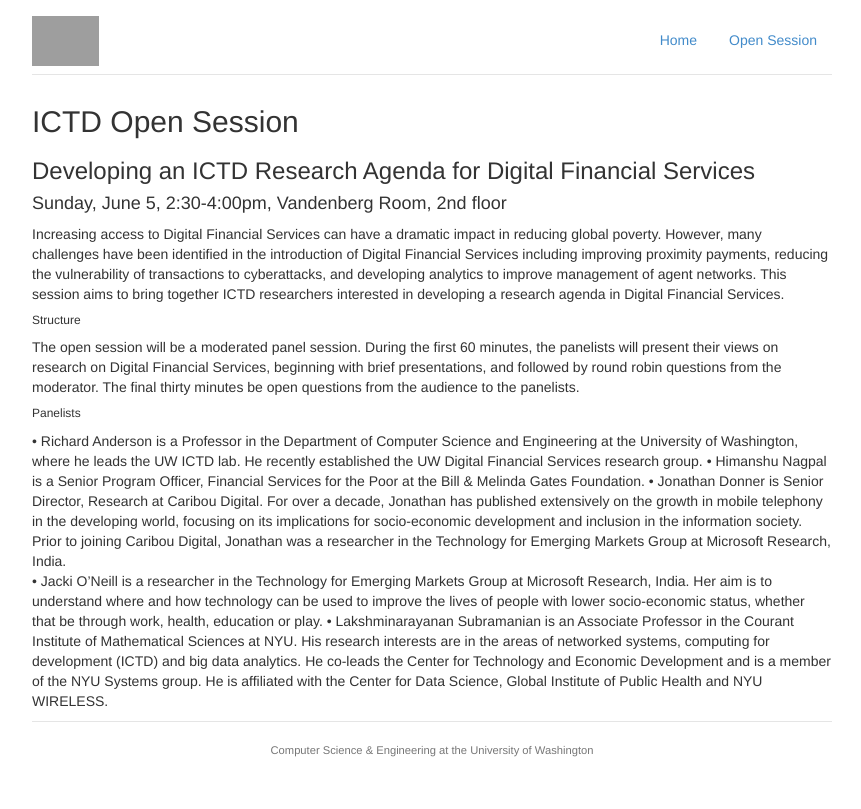
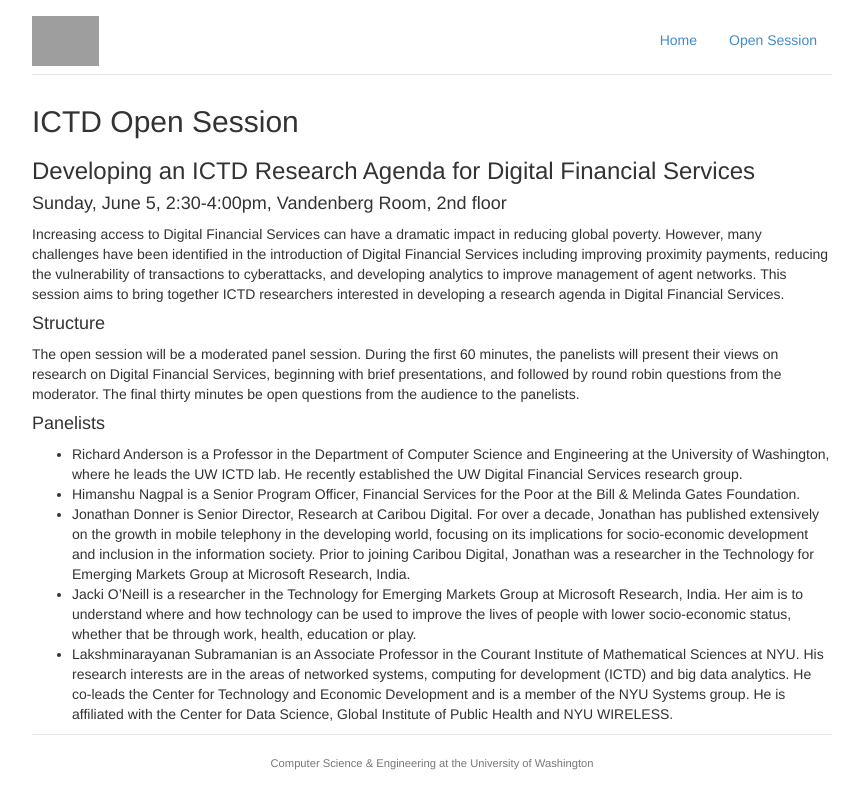
Before and after one commit to uw-ictd/uw-ictd.github.io, a Jekyll site: the page built from dfs/ictd_open_session.md, in a window 1280 px wide. Shown: the top 809 px of the page, without its empty margins (208-1069 px from the left). Built offline with Jekyll 4.4.1, drawn with Linux system fonts in a browser that asks for light colours; grey boxes are pictures that could not be loaded.

Commit message:
Trying for an itemized list with MD

```diff
--- a/dfs/ictd_open_session.md
+++ b/dfs/ictd_open_session.md
@@ -9,14 +9,14 @@
 
 Increasing access to Digital Financial Services can have a dramatic impact in reducing global poverty.  However, many challenges have been identified in the introduction of Digital Financial Services including improving proximity payments, reducing the vulnerability of transactions to cyberattacks, and developing analytics to improve management of agent networks.  This session aims to bring together ICTD researchers interested in developing a research agenda in Digital Financial Services.
 
-###### Structure
+#### Structure
 
 The open session will be a moderated panel session.  During the first 60 minutes, the panelists will present their views on research on Digital Financial Services,  beginning with brief presentations, and followed by round robin questions from the moderator.  The final thirty minutes be open questions from the audience to the panelists.
 
-###### Panelists
+#### Panelists
 
-• Richard Anderson is a Professor in the Department of Computer Science and Engineering at the University of Washington, where he leads the UW ICTD lab.  He recently established the UW Digital Financial Services research group.
-• Himanshu Nagpal is a Senior Program Officer, Financial Services for the Poor at the Bill & Melinda Gates Foundation.
-• Jonathan Donner is Senior Director, Research at Caribou Digital. For over a decade, Jonathan has published extensively on the growth in mobile telephony in the developing world, focusing on its implications for socio-economic development and inclusion in the information society.  Prior to joining Caribou Digital, Jonathan was a researcher in the Technology for Emerging Markets Group at Microsoft Research, India.
-• Jacki O’Neill is a researcher in the Technology for Emerging Markets Group at Microsoft Research, India.   Her aim is to understand where and how technology can be used to improve the lives of people with lower socio-economic status, whether that be through work, health, education or play.
-• Lakshminarayanan Subramanian is an Associate Professor in the Courant Institute of Mathematical Sciences at NYU. His research interests are in the areas of networked systems, computing for development (ICTD) and big data analytics. He co-leads the Center for Technology and Economic Development and is a member of the NYU Systems group. He is affiliated with the Center for Data Science, Global Institute of Public Health and NYU WIRELESS.
+* Richard Anderson is a Professor in the Department of Computer Science and Engineering at the University of Washington, where he leads the UW ICTD lab.  He recently established the UW Digital Financial Services research group.
+* Himanshu Nagpal is a Senior Program Officer, Financial Services for the Poor at the Bill & Melinda Gates Foundation.
+* Jonathan Donner is Senior Director, Research at Caribou Digital. For over a decade, Jonathan has published extensively on the growth in mobile telephony in the developing world, focusing on its implications for socio-economic development and inclusion in the information society.  Prior to joining Caribou Digital, Jonathan was a researcher in the Technology for Emerging Markets Group at Microsoft Research, India.
+* Jacki O’Neill is a researcher in the Technology for Emerging Markets Group at Microsoft Research, India.   Her aim is to understand where and how technology can be used to improve the lives of people with lower socio-economic status, whether that be through work, health, education or play.
+* Lakshminarayanan Subramanian is an Associate Professor in the Courant Institute of Mathematical Sciences at NYU. His research interests are in the areas of networked systems, computing for development (ICTD) and big data analytics. He co-leads the Center for Technology and Economic Development and is a member of the NYU Systems group. He is affiliated with the Center for Data Science, Global Institute of Public Health and NYU WIRELESS.
```
